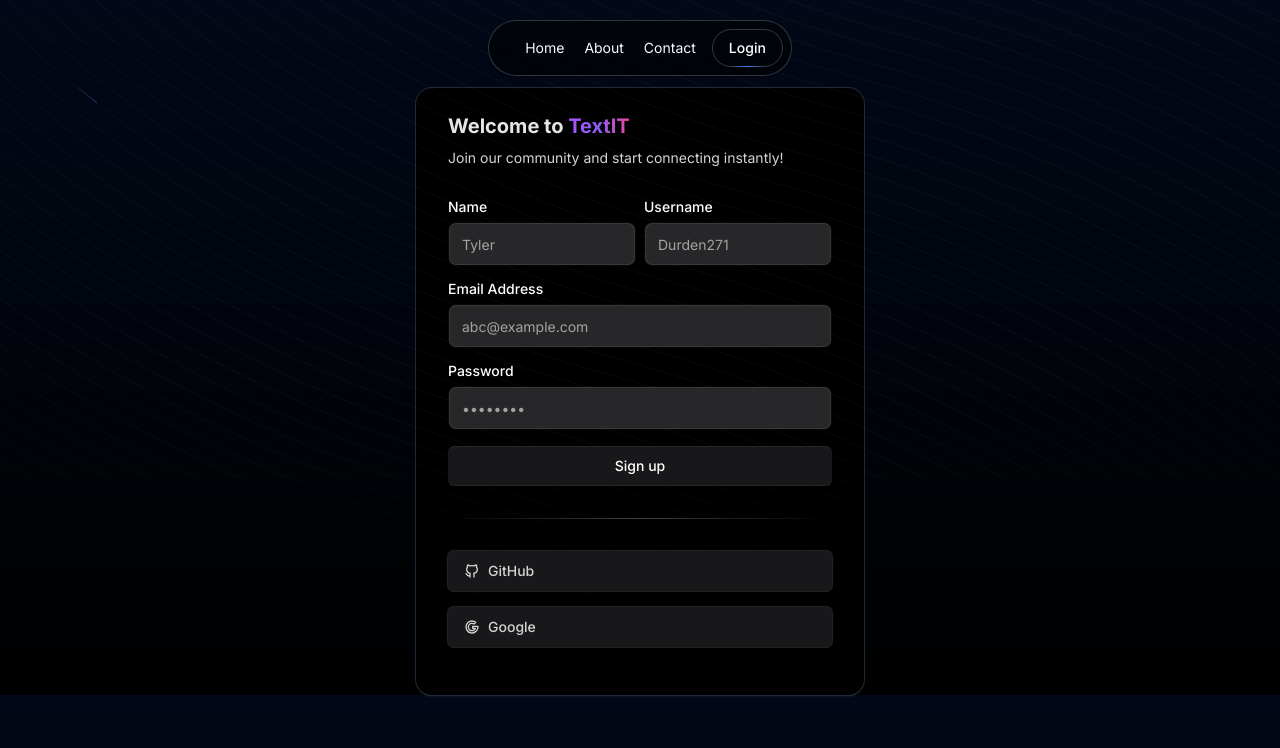
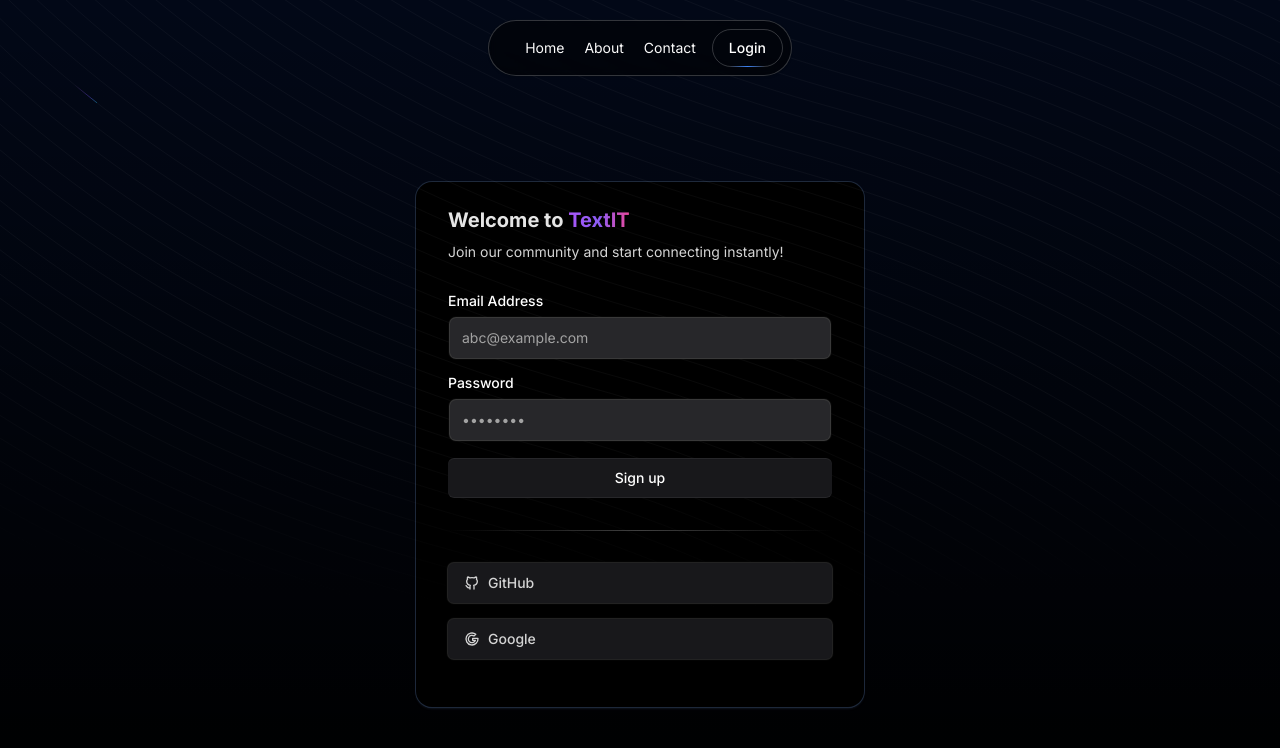
Before and after one commit to AryanSingh645/TextIT, a Next.js app: page /sign-in in a window 1280 px wide. Shown: the top 748 px of the page. Built offline with nearby package versions, Linux system fonts and the light colour scheme.

Commit message:
added signin ui

```diff
--- a/src/app/sign-in/page.tsx
+++ b/src/app/sign-in/page.tsx
@@ -92,7 +92,9 @@
   }
 
   return (
-      <div className="max-w-md w-full mt-[5.5rem] mx-auto rounded-2xl p-4 md:px-8 md:pb-12 md:pt-6 shadow-input bg-white dark:bg-black flex flex-col ">
+    <div className="flex flex-col items-center justify-center min-h-svh">
+      <BackgroundBeams className="z-0 "/>
+      <div className="max-w-md w-full mt-[5.5rem] mx-auto rounded-2xl p-4 md:px-8 md:pb-12 md:pt-6 shadow-input bg-white dark:bg-black flex flex-col">
           <h2 className="font-bold text-xl text-neutral-800 dark:text-neutral-200">
               Welcome to{" "}
               <span className="bg-gradient-to-r from-purple-500 via-violet-500 to-pink-500 bg-clip-text text-transparent">
@@ -109,62 +111,6 @@
                   className="mt-8 z-10"
                   onSubmit={form.handleSubmit(handleSubmitFunction)}
               >
-                  <div className="flex flex-col md:flex-row space-y-2 md:space-y-0 md:space-x-2 mb-4">
-                      <FormField
-                          control={form.control}
-                          name="fullName"
-                          render={({ field }) => (
-                              <FormItem>
-                                  <LabelInputContainer>
-                                      <FormLabel>Name</FormLabel>
-                                      <FormControl>
-                                          <Input
-                                              placeholder="Tyler"
-                                              {...field}
-                                          />
-                                      </FormControl>
-                                  </LabelInputContainer>
-                              </FormItem>
-                          )}
-                      />
-                      <FormField
-                          control={form.control}
-                          name="username"
-                          render={({ field }) => (
-                              <FormItem>
-                                  <LabelInputContainer>
-                                      <FormLabel>Username</FormLabel>
-                                      <FormControl>
-                                          <Input
-                                              {...field}
-                                              onChange={(e) => {
-                                                  field.onChange(e);
-                                                  debounced(e.target.value);
-                                              }}
-                                              placeholder="Durden271"
-                                          />
-                                      </FormControl>
-                                  </LabelInputContainer>
-                                  {isCheckingUsername && (
-                                      <Loader2 className="animate-spin" />
-                                  )}
-                                  {!isCheckingUsername && usernameMessage && (
-                                      <p
-                                          className={`text-sm ${
-                                              usernameMessage ===
-                                              "Username is unique"
-                                                  ? "text-green-500"
-                                                  : "text-red-500"
-                                          }`}
-                                      >
-                                          {usernameMessage}
-                                      </p>
-                                  )}
-                                  <FormMessage/>
-                              </FormItem>
-                          )}
-                      />
-                  </div>
                   <FormField
                     control={form.control}
                     name="email"
@@ -240,8 +186,8 @@
                   <BottomGradient />
               </button>
           </div>
-          <BackgroundBeams/>
       </div>
+    </div>
   );
 }
 
--- a/src/app/sign-up/page.tsx
+++ b/src/app/sign-up/page.tsx
@@ -92,7 +92,7 @@
   }
 
   return (
-      <div className="max-w-md w-full mt-[5.5rem] mx-auto rounded-2xl p-4 md:px-8 md:pb-12 md:pt-6 shadow-input bg-white dark:bg-black flex flex-col ">
+      <div className="max-w-md w-full mt-[5.5rem] mx-auto rounded-2xl p-4 md:px-8 md:pb-12 md:pt-6 shadow-input bg-white dark:bg-black flex flex-col">
           <h2 className="font-bold text-xl text-neutral-800 dark:text-neutral-200">
               Welcome to{" "}
               <span className="bg-gradient-to-r from-purple-500 via-violet-500 to-pink-500 bg-clip-text text-transparent">
```
